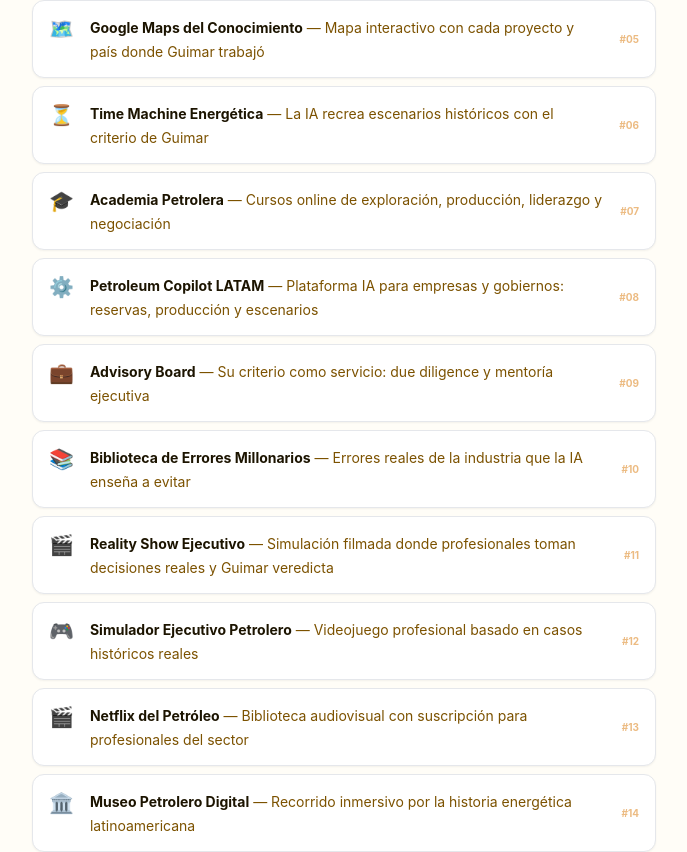
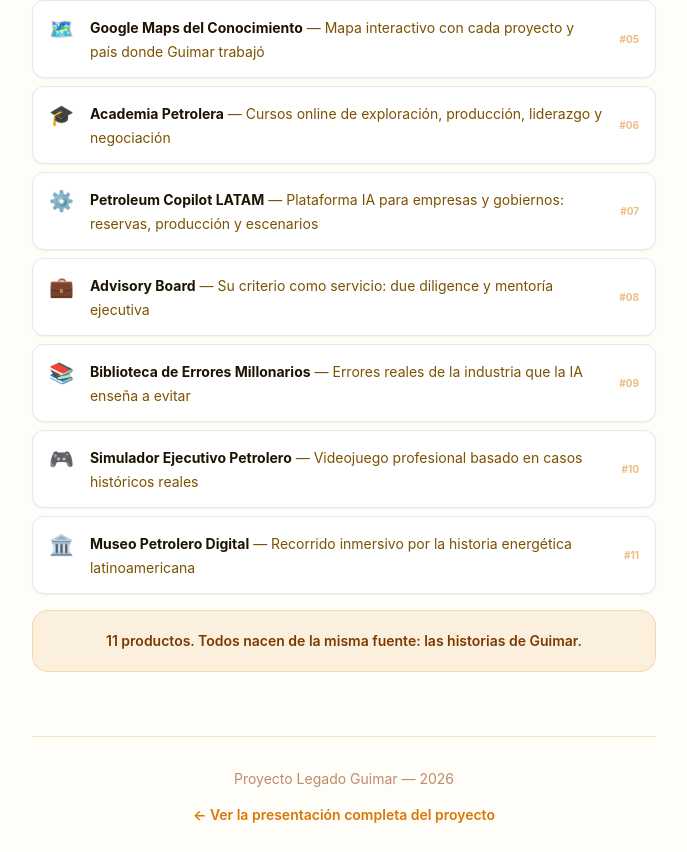
Before and after one commit to saadypacheco/legado-guimar, a Next.js app: page /guia in a window 1280 px wide. Shown: the part 4143-4995 px from the top of the page, without its empty margins (296-983 px from the left). Built offline with nearby package versions, Linux system fonts and the light colour scheme.

Commit message:
Remove Netflix, Reality Show and Time Machine from guia product list

```diff
--- a/src/app/guia/page.tsx
+++ b/src/app/guia/page.tsx
@@ -166,14 +166,11 @@ export default function GuiaPage() {
               { icon: '🤖', name: 'Guimar AI — Mentor Virtual', desc: 'Inteligencia artificial entrenada con su conocimiento, disponible 24 horas' },
               { icon: '🎙️', name: 'Podcast & Documental', desc: 'Sus historias en audio y video, para profesionales de todo el mundo' },
               { icon: '🗺️', name: 'Google Maps del Conocimiento', desc: 'Mapa interactivo con cada proyecto y país donde Guimar trabajó' },
-              { icon: '⏳', name: 'Time Machine Energética', desc: 'La IA recrea escenarios históricos con el criterio de Guimar' },
               { icon: '🎓', name: 'Academia Petrolera', desc: 'Cursos online de exploración, producción, liderazgo y negociación' },
               { icon: '⚙️', name: 'Petroleum Copilot LATAM', desc: 'Plataforma IA para empresas y gobiernos: reservas, producción y escenarios' },
               { icon: '💼', name: 'Advisory Board', desc: 'Su criterio como servicio: due diligence y mentoría ejecutiva' },
               { icon: '📚', name: 'Biblioteca de Errores Millonarios', desc: 'Errores reales de la industria que la IA enseña a evitar' },
-              { icon: '🎬', name: 'Reality Show Ejecutivo', desc: 'Simulación filmada donde profesionales toman decisiones reales y Guimar veredicta' },
               { icon: '🎮', name: 'Simulador Ejecutivo Petrolero', desc: 'Videojuego profesional basado en casos históricos reales' },
-              { icon: '🎬', name: 'Netflix del Petróleo', desc: 'Biblioteca audiovisual con suscripción para profesionales del sector' },
               { icon: '🏛️', name: 'Museo Petrolero Digital', desc: 'Recorrido inmersivo por la historia energética latinoamericana' },
             ].map((p, i) => (
               <div key={p.name} className="flex items-start gap-4 bg-white border border-[#D97706]/12 rounded-xl px-4 py-3.5 shadow-sm">
@@ -189,7 +186,7 @@ export default function GuiaPage() {
 
           <div className="mt-8 bg-[#D97706]/10 border border-[#D97706]/20 rounded-2xl p-5 text-center">
             <p className="text-[#7C3A00] text-sm font-semibold">
-              14 productos. Todos nacen de la misma fuente: las historias de Guimar.
+              11 productos. Todos nacen de la misma fuente: las historias de Guimar.
             </p>
           </div>
         </Block>
```
